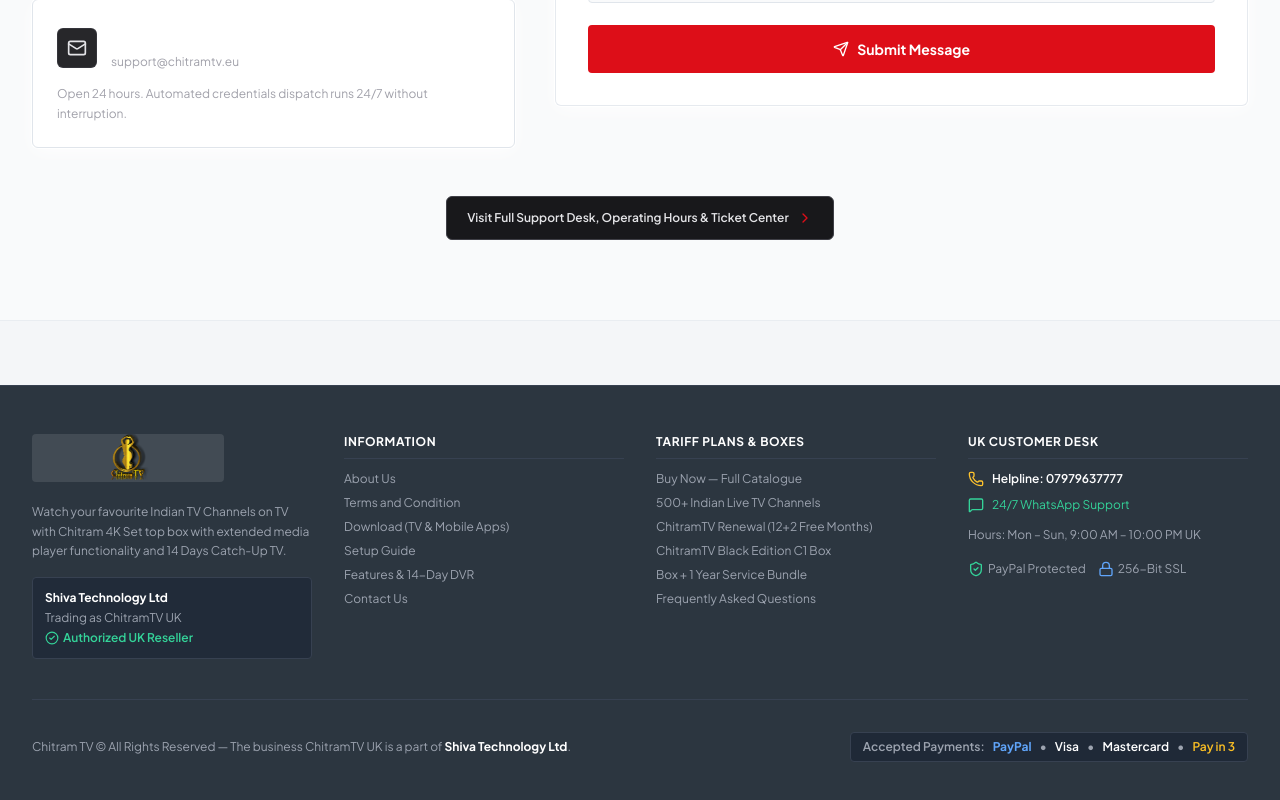
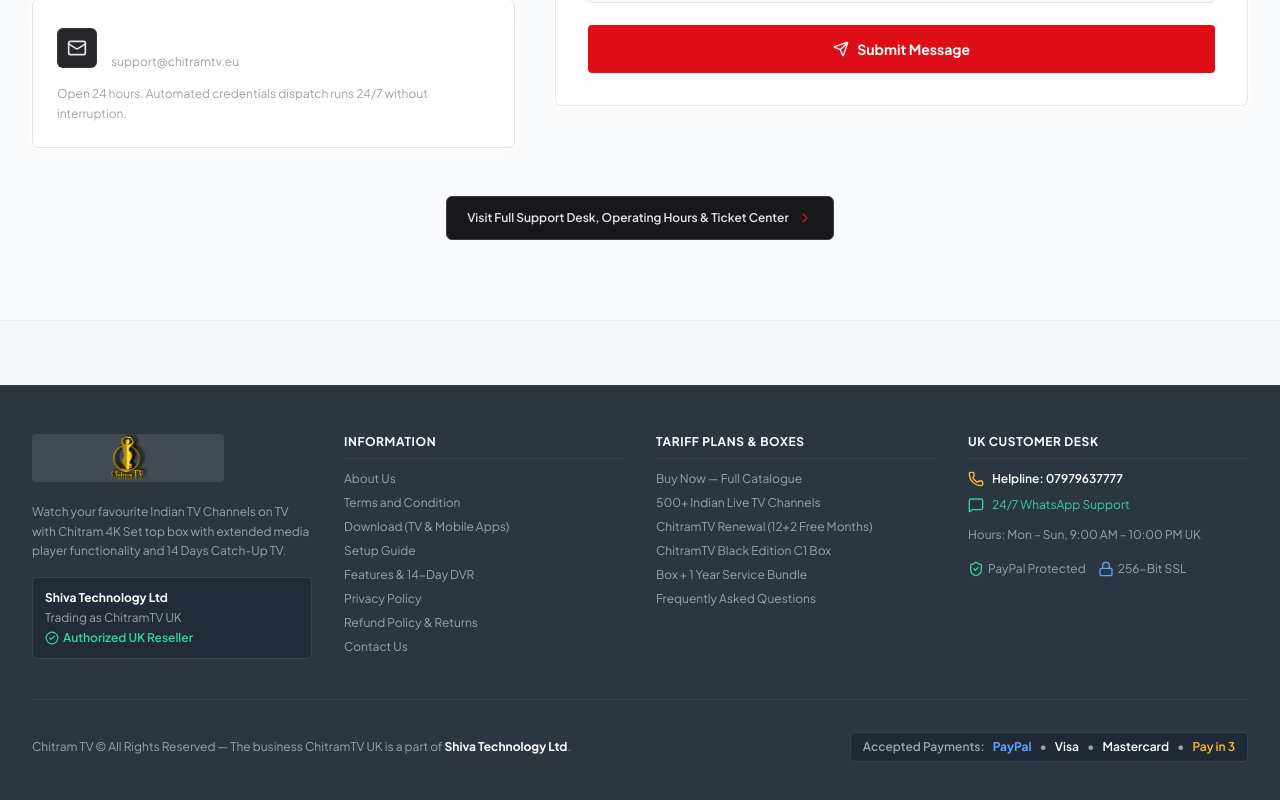
Before and after one commit to echelonsystemsgd-deep/uk-streaming-client, a Next.js app: page / in a window 1280 px wide. Shown: the part 9500-10300 px from the top of the page. Built offline with nearby package versions, Linux system fonts and the light colour scheme; no server answers.

Commit message:
fix(footer): add privacy policy and refund policy links to information menu

```diff
--- a/src/components/layout/Footer.tsx
+++ b/src/components/layout/Footer.tsx
@@ -61,6 +61,16 @@
               <li>
                 <Link href="/features" className="text-gray-400 hover:text-[#fdc22d] transition-colors">
                   Features &amp; 14-Day DVR
+                </Link>
+              </li>
+              <li>
+                <Link href="/privacy" className="text-gray-400 hover:text-[#fdc22d] transition-colors">
+                  Privacy Policy
+                </Link>
+              </li>
+              <li>
+                <Link href="/refund-policy" className="text-gray-400 hover:text-[#fdc22d] transition-colors">
+                  Refund Policy &amp; Returns
                 </Link>
               </li>
               <li>
```
